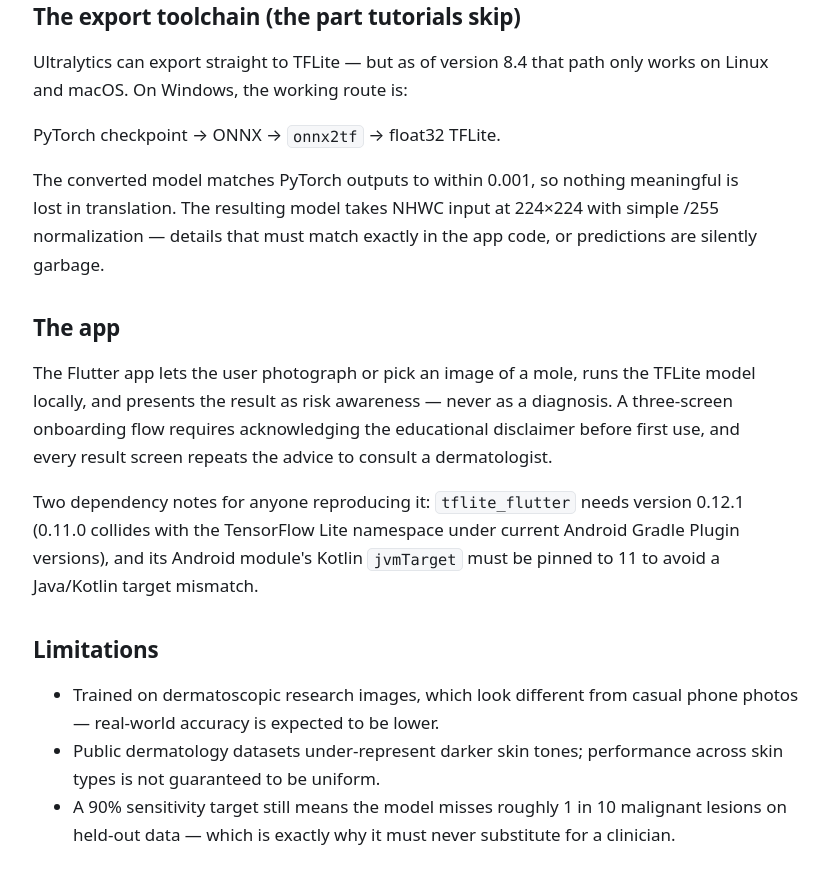
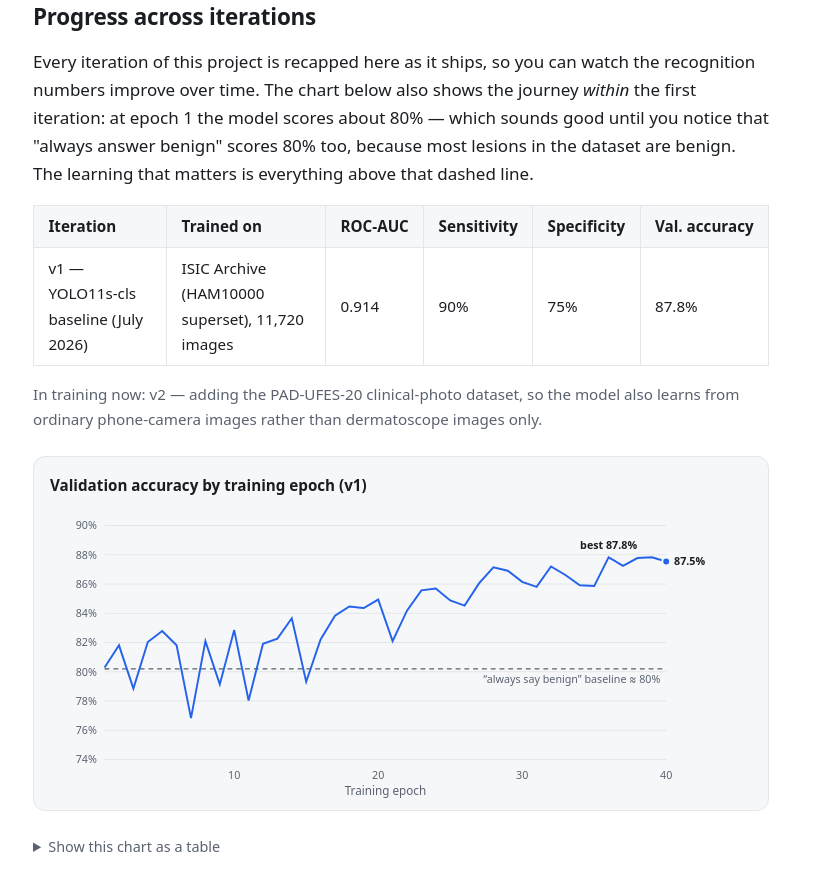
Before and after one commit to anotherhuman5345/rlcapstone-site, a plain HTML site: page projects/molecheck.html in a window 1280 px wide. Shown: the part 1678-2560 px from the top of the page, without its empty margins (147-976 px from the left). Drawn offline with Linux system fonts and the light colour scheme.

Commit message:
Add per-iteration model progress section with epoch chart
Reusable component: each project ships data/<name>-progress.json and a
.progress div; renders iteration recap table + SVG accuracy-by-epoch
line chart with guess-benign baseline, hover tooltip, and a data table.

```diff
--- a/css/style.css
+++ b/css/style.css
@@ -256,6 +256,49 @@
 }
 .result-reminder { font-size: 0.95rem; }
 
+/* Progress chart (js/progress-chart.js) */
+.progress-note { color: var(--text-soft); font-size: 0.95rem; }
+figure.chart {
+  margin: 1.5rem 0;
+  max-width: 46rem;
+  border: 1px solid var(--border);
+  border-radius: var(--radius);
+  padding: 1rem 1rem 0.6rem;
+  background: var(--bg-soft);
+}
+figure.chart figcaption {
+  font-size: 0.95rem;
+  font-weight: 600;
+  color: var(--text);
+  margin: 0 0 0.6rem;
+}
+.chart-stage { position: relative; }
+.chart-stage svg { display: block; width: 100%; height: auto; }
+.chart-stage .grid { stroke: var(--border); stroke-width: 1; }
+.chart-stage .tick, .chart-stage .axis-label, .chart-stage .baseline-label {
+  fill: var(--text-soft);
+  font-size: 11px;
+}
+.chart-stage .axis-label { font-size: 12px; }
+.chart-stage .baseline { stroke: var(--text-soft); stroke-width: 1.5; stroke-dasharray: 5 4; }
+.chart-stage .series-line { fill: none; stroke: var(--accent); stroke-width: 2; }
+.chart-stage .series-dot { fill: var(--accent); stroke: var(--bg-soft); stroke-width: 2; }
+.chart-stage .point-label { fill: var(--text); font-size: 11px; font-weight: 600; }
+.chart-stage .crosshair { stroke: var(--text-soft); stroke-width: 1; stroke-dasharray: 2 3; }
+.chart-tip {
+  position: absolute;
+  transform: translate(-50%, -140%);
+  background: var(--text);
+  color: var(--bg);
+  font-size: 0.8rem;
+  padding: 0.25rem 0.6rem;
+  border-radius: 6px;
+  pointer-events: none;
+  white-space: nowrap;
+}
+details summary { cursor: pointer; color: var(--text-soft); font-size: 0.9rem; }
+details table.facts { margin-top: 0.6rem; }
+
 /* Footer */
 footer.site {
   border-top: 1px solid var(--border);
--- /dev/null
+++ b/data/molecheck-progress.json
@@ -0,0 +1,31 @@
+{
+  "versions": [
+    {
+      "version": "v1 — YOLO11s-cls baseline",
+      "date": "July 2026",
+      "data": "ISIC Archive (HAM10000 superset), 11,720 images",
+      "rocAuc": "0.914",
+      "sensitivity": "90%",
+      "specificity": "75%",
+      "valTop1": "87.8%",
+      "note": "Shipped in the app and the web demo"
+    }
+  ],
+  "inProgress": "v2 — adding the PAD-UFES-20 clinical-photo dataset, so the model also learns from ordinary phone-camera images rather than dermatoscope images only.",
+  "epochSeries": {
+    "label": "Validation accuracy by training epoch (v1)",
+    "yLabel": "Validation accuracy",
+    "xLabel": "Training epoch",
+    "baseline": { "value": 0.802, "label": "“always say benign” baseline ≈ 80%" },
+    "points": [
+      [1, 0.8030], [2, 0.8181], [3, 0.7885], [4, 0.8204], [5, 0.8279],
+      [6, 0.8181], [7, 0.7683], [8, 0.8210], [9, 0.7914], [10, 0.8285],
+      [11, 0.7804], [12, 0.8192], [13, 0.8227], [14, 0.8366], [15, 0.7932],
+      [16, 0.8221], [17, 0.8384], [18, 0.8447], [19, 0.8436], [20, 0.8494],
+      [21, 0.8210], [22, 0.8418], [23, 0.8557], [24, 0.8569], [25, 0.8488],
+      [26, 0.8453], [27, 0.8604], [28, 0.8714], [29, 0.8691], [30, 0.8615],
+      [31, 0.8581], [32, 0.8720], [33, 0.8662], [34, 0.8592], [35, 0.8586],
+      [36, 0.8783], [37, 0.8725], [38, 0.8778], [39, 0.8783], [40, 0.8754]
+    ]
+  }
+}
--- /dev/null
+++ b/js/progress-chart.js
@@ -0,0 +1,189 @@
+/* Reusable model-progress section. Usage:
+     <div class="progress" data-src="/data/<project>-progress.json"></div>
+   Renders: version-recap table, an SVG line chart of per-epoch validation
+   accuracy (with crosshair + tooltip), and a collapsible data table. */
+
+(function () {
+  "use strict";
+
+  const W = 720, H = 300;
+  const PAD = { top: 18, right: 88, bottom: 42, left: 56 };
+
+  const fmtPct = (v) => (v * 100).toFixed(1) + "%";
+
+  function el(tag, attrs, parent) {
+    const ns = "http://www.w3.org/2000/svg";
+    const node = document.createElementNS(ns, tag);
+    for (const k in attrs) node.setAttribute(k, attrs[k]);
+    if (parent) parent.appendChild(node);
+    return node;
+  }
+
+  function renderVersions(container, versions, inProgress) {
+    const table = document.createElement("table");
+    table.className = "facts";
+    table.innerHTML =
+      "<thead><tr><th>Iteration</th><th>Trained on</th><th>ROC-AUC</th>" +
+      "<th>Sensitivity</th><th>Specificity</th><th>Val. accuracy</th></tr></thead>";
+    const tbody = document.createElement("tbody");
+    for (const v of versions) {
+      const tr = document.createElement("tr");
+      for (const cell of [
+        v.version + " (" + v.date + ")", v.data,
+        v.rocAuc, v.sensitivity, v.specificity, v.valTop1,
+      ]) {
+        const td = document.createElement("td");
+        td.textContent = cell;
+        tr.appendChild(td);
+      }
+      tbody.appendChild(tr);
+    }
+    table.appendChild(tbody);
+    container.appendChild(table);
+    if (inProgress) {
+      const p = document.createElement("p");
+      p.className = "progress-note";
+      p.textContent = "In training now: " + inProgress;
+      container.appendChild(p);
+    }
+  }
+
+  function renderChart(container, series) {
+    const pts = series.points;
+    const xMin = pts[0][0], xMax = pts[pts.length - 1][0];
+    let yMin = Math.min(...pts.map((p) => p[1]), series.baseline ? series.baseline.value : 1);
+    let yMax = Math.max(...pts.map((p) => p[1]));
+    const span = yMax - yMin;
+    yMin = Math.floor((yMin - span * 0.1) * 50) / 50; // snap to 2% steps
+    yMax = Math.ceil((yMax + span * 0.1) * 50) / 50;
+
+    const px = (x) => PAD.left + ((x - xMin) / (xMax - xMin)) * (W - PAD.left - PAD.right);
+    const py = (y) => PAD.top + (1 - (y - yMin) / (yMax - yMin)) * (H - PAD.top - PAD.bottom);
+
+    const fig = document.createElement("figure");
+    fig.className = "chart";
+    const title = document.createElement("figcaption");
+    title.textContent = series.label;
+    fig.appendChild(title);
+
+    const svg = el("svg", { viewBox: `0 0 ${W} ${H}`, role: "img",
+      "aria-label": series.label });
+
+    // recessive horizontal grid + y tick labels, every 2%
+    for (let y = yMin; y <= yMax + 1e-9; y += 0.02) {
+      el("line", { x1: PAD.left, x2: W - PAD.right, y1: py(y), y2: py(y),
+        class: "grid" }, svg);
+      el("text", { x: PAD.left - 8, y: py(y) + 4, "text-anchor": "end",
+        class: "tick" }, svg).textContent = Math.round(y * 100) + "%";
+    }
+    // x ticks every 10 epochs
+    for (let x = 10; x <= xMax; x += 10) {
+      el("text", { x: px(x), y: H - PAD.bottom + 20, "text-anchor": "middle",
+        class: "tick" }, svg).textContent = x;
+    }
+    el("text", { x: (PAD.left + W - PAD.right) / 2, y: H - 6,
+      "text-anchor": "middle", class: "axis-label" }, svg).textContent = series.xLabel;
+
+    // baseline reference
+    if (series.baseline) {
+      const by = py(series.baseline.value);
+      el("line", { x1: PAD.left, x2: W - PAD.right, y1: by, y2: by,
+        class: "baseline" }, svg);
+      el("text", { x: W - PAD.right - 6, y: by + 15, "text-anchor": "end",
+        class: "baseline-label" }, svg).textContent = series.baseline.label;
+    }
+
+    // the series line
+    const d = pts.map((p, i) => (i ? "L" : "M") + px(p[0]) + " " + py(p[1])).join(" ");
+    el("path", { d, class: "series-line" }, svg);
+
+    // selective direct labels: last point only (the title names the series)
+    const last = pts[pts.length - 1];
+    const best = pts.reduce((a, b) => (b[1] > a[1] ? b : a));
+    el("circle", { cx: px(last[0]), cy: py(last[1]), r: 4, class: "series-dot" }, svg);
+    el("text", { x: px(last[0]) + 8, y: py(last[1]) + 4, class: "point-label" },
+      svg).textContent = fmtPct(last[1]);
+    if (best[0] !== last[0]) {
+      el("text", { x: px(best[0]), y: py(best[1]) - 8, "text-anchor": "middle",
+        class: "point-label" }, svg).textContent = "best " + fmtPct(best[1]);
+    }
+
+    // hover layer: crosshair + dot + tooltip
+    const cross = el("line", { y1: PAD.top, y2: H - PAD.bottom, class: "crosshair",
+      visibility: "hidden" }, svg);
+    const hoverDot = el("circle", { r: 5, class: "series-dot",
+      visibility: "hidden" }, svg);
+    const tip = document.createElement("div");
+    tip.className = "chart-tip";
+    tip.hidden = true;
+
+    const hit = el("rect", { x: PAD.left, y: PAD.top,
+      width: W - PAD.left - PAD.right, height: H - PAD.top - PAD.bottom,
+      fill: "transparent" }, svg);
+    hit.addEventListener("mousemove", (e) => {
+      const rect = svg.getBoundingClientRect();
+      const xData = xMin + ((e.clientX - rect.left) * (W / rect.width) - PAD.left) /
+        (W - PAD.left - PAD.right) * (xMax - xMin);
+      const p = pts.reduce((a, b) =>
+        Math.abs(b[0] - xData) < Math.abs(a[0] - xData) ? b : a);
+      cross.setAttribute("x1", px(p[0]));
+      cross.setAttribute("x2", px(p[0]));
+      cross.setAttribute("visibility", "visible");
+      hoverDot.setAttribute("cx", px(p[0]));
+      hoverDot.setAttribute("cy", py(p[1]));
+      hoverDot.setAttribute("visibility", "visible");
+      tip.hidden = false;
+      tip.textContent = "Epoch " + p[0] + ": " + fmtPct(p[1]);
+      tip.style.left = (px(p[0]) / W) * 100 + "%";
+      tip.style.top = (py(p[1]) / H) * 100 + "%";
+    });
+    hit.addEventListener("mouseleave", () => {
+      cross.setAttribute("visibility", "hidden");
+      hoverDot.setAttribute("visibility", "hidden");
+      tip.hidden = true;
+    });
+
+    const wrap = document.createElement("div");
+    wrap.className = "chart-stage";
+    wrap.appendChild(svg);
+    wrap.appendChild(tip);
+    fig.appendChild(wrap);
+    container.appendChild(fig);
+
+    // accessible data table
+    const det = document.createElement("details");
+    const sum = document.createElement("summary");
+    sum.textContent = "Show this chart as a table";
+    det.appendChild(sum);
+    const t = document.createElement("table");
+    t.className = "facts";
+    t.innerHTML = "<thead><tr><th>" + series.xLabel + "</th><th>" +
+      series.yLabel + "</th></tr></thead>";
+    const tb = document.createElement("tbody");
+    for (const p of pts) {
+      const tr = document.createElement("tr");
+      tr.innerHTML = "<td>" + p[0] + "</td><td>" + fmtPct(p[1]) + "</td>";
+      tb.appendChild(tr);
+    }
+    t.appendChild(tb);
+    det.appendChild(t);
+    container.appendChild(det);
+  }
+
+  async function init(container) {
+    try {
+      const res = await fetch(container.dataset.src);
+      const data = await res.json();
+      if (data.versions && data.versions.length) {
+        renderVersions(container, data.versions, data.inProgress);
+      }
+      if (data.epochSeries) renderChart(container, data.epochSeries);
+    } catch (e) {
+      container.textContent = "Could not load progress data.";
+    }
+  }
+
+  document.addEventListener("DOMContentLoaded", () => {
+    document.querySelectorAll(".progress[data-src]").forEach(init);
+  });
+})();
--- a/projects/molecheck.html
+++ b/projects/molecheck.html
@@ -6,6 +6,7 @@
   <title>MoleCheck — an on-device skin-lesion classifier — rlcapstone.ai</title>
   <meta name="description" content="How MoleCheck was built: YOLO11 classification on ISIC dermatology images, exported to TFLite, running fully on-device in a Flutter app.">
   <link rel="stylesheet" href="/css/style.css">
+  <script src="/js/progress-chart.js" defer></script>
 </head>
 <body>
 
@@ -86,6 +87,17 @@
       "get it checked."
     </p>
 
+    <h2>Progress across iterations</h2>
+    <p>
+      Every iteration of this project is recapped here as it ships, so you can watch the
+      recognition numbers improve over time. The chart below also shows the journey
+      <em>within</em> the first iteration: at epoch 1 the model scores about 80% — which
+      sounds good until you notice that "always answer benign" scores 80% too, because
+      most lesions in the dataset are benign. The learning that matters is everything
+      above that dashed line.
+    </p>
+    <div class="progress" data-src="/data/molecheck-progress.json"></div>
+
     <h2>The export toolchain (the part tutorials skip)</h2>
     <p>
       Ultralytics can export straight to TFLite — but as of version 8.4 that path only works
```
